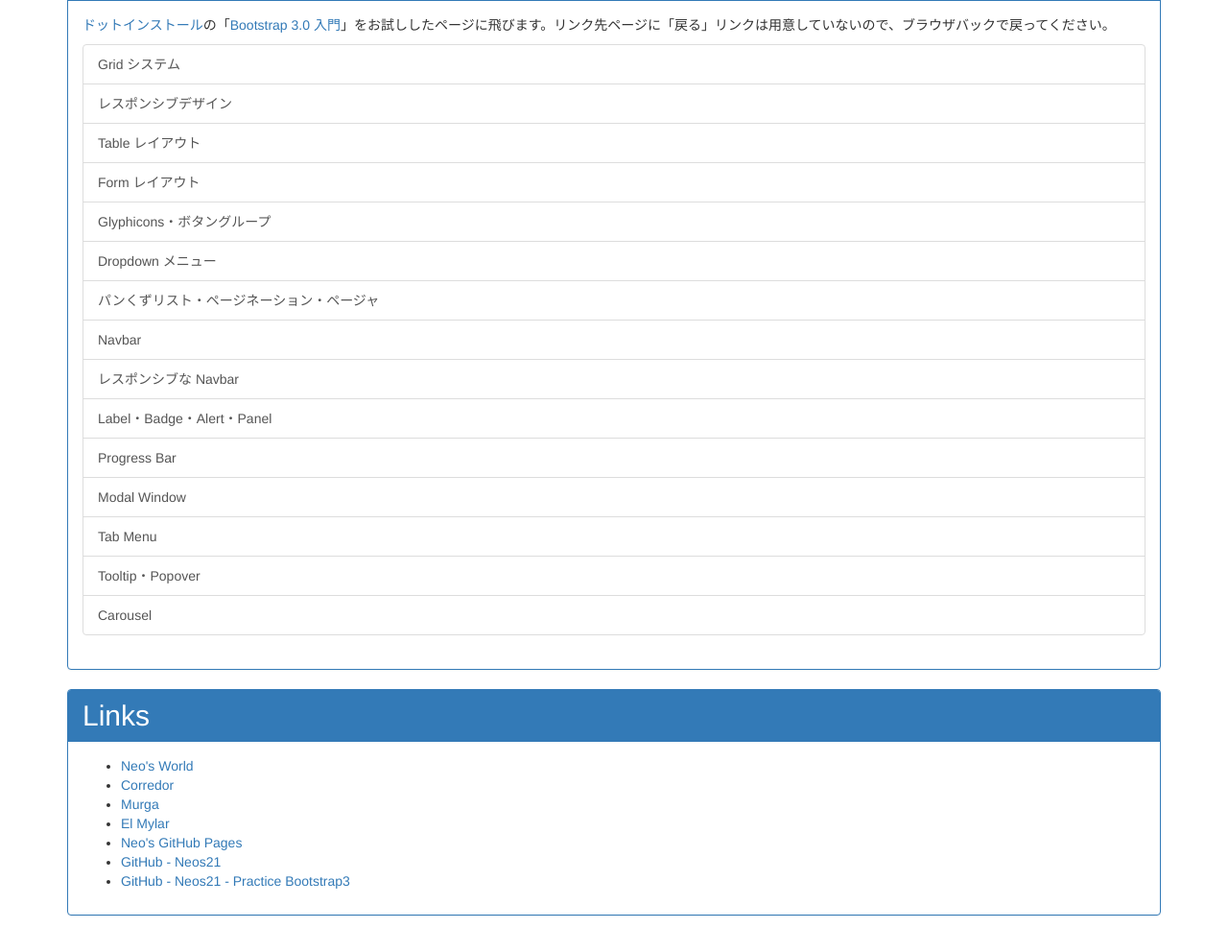
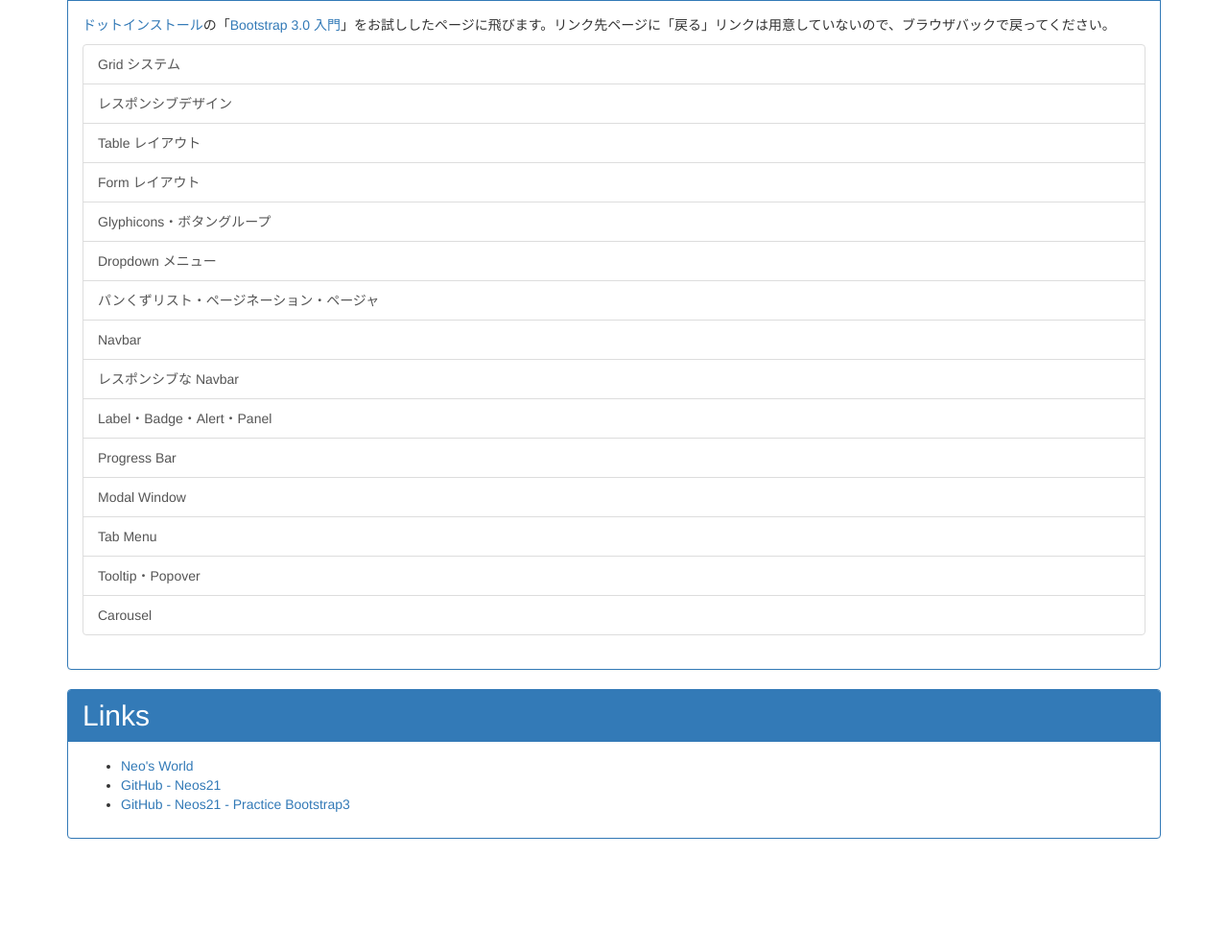
Before and after one commit to Neos21/Bootstrap3, a plain HTML site: page index.html in a window 1280 px wide. Shown: the part 402-1394 px from the top of the page at 96% size. After the commit the page ends 1316 px from the top, so only its background shows below. Drawn offline with Linux system fonts and the light colour scheme.

Commit message:
Update index.html

```diff
--- a/index.html
+++ b/index.html
@@ -74,11 +74,7 @@
         </div>
         <div class="panel-body">
           <ul>
-            <li><a href="http://neo.s21.xrea.com/">Neo's World</a></li>
-            <li><a href="https://neos21.hatenablog.com/">Corredor</a></li>
-            <li><a href="https://neos21.hatenablog.jp/">Murga</a></li>
-            <li><a href="https://neos21.hateblo.jp/">El Mylar</a></li>
-            <li><a href="https://neos21.github.io/">Neo's GitHub Pages</a></li>
+            <li><a href="https://neos21.net/">Neo's World</a></li>
             <li><a href="https://github.com/Neos21/">GitHub - Neos21</a></li>
             <li><a href="https://github.com/Neos21/practice-bootstrap3">GitHub - Neos21 - Practice Bootstrap3</a></li>
           </ul>
```
